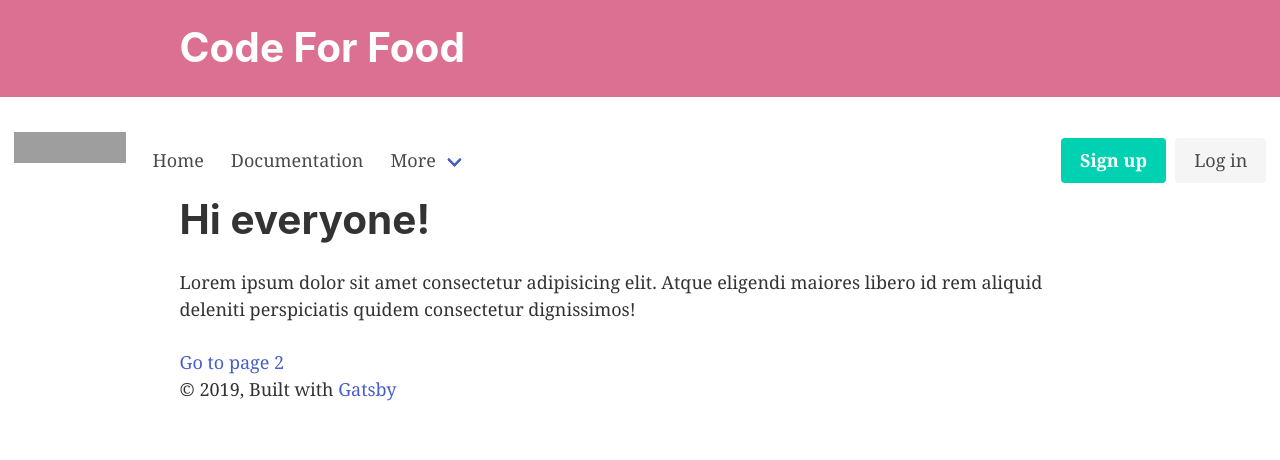
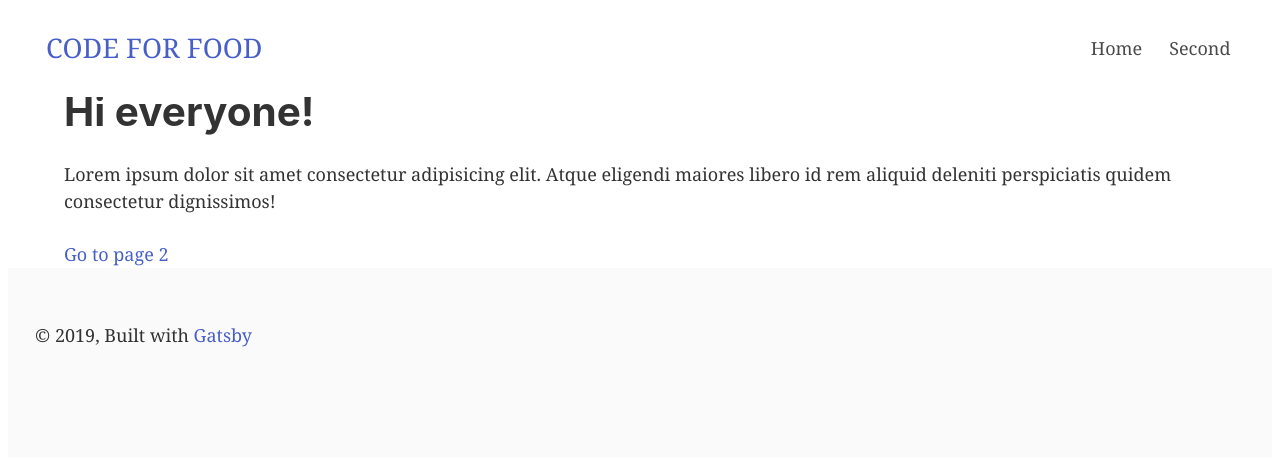
Before and after one commit to jesusbibieca/code-for-food, a Gatsby site: page / in a window 1280 px wide. Built offline with nearby package versions, Linux system fonts and the light colour scheme; Gatsby itself is replaced by a stand-in of ours; grey boxes are pictures that could not be loaded.

Commit message:
Creating navbar (#3)
* navbar mostly done

* adding space to the sides

* missing eof line

* clean up

* missing extra line

```diff
--- a/gatsby-config.js
+++ b/gatsby-config.js
@@ -27,9 +27,9 @@ module.exports = {
         display: `minimal-ui`,
         icon: `src/images/gatsby-icon.png`, // This path is relative to the root of the site.
       },
-    },
+    }
     // this (optional) plugin enables Progressive Web App + Offline functionality
     // To learn more, visit: https://gatsby.dev/offline
     // `gatsby-plugin-offline`,
-  ],
-}
+  ]
+};
--- /dev/null
+++ b/src/components/burger.js
@@ -0,0 +1,27 @@
+import React from 'react';
+import PropTypes from 'prop-types';
+import './burger.scss';
+
+const Burger = ({ onClick, isActive }) => (
+  <button
+    onClick={onClick}
+    className={`navbar-burger white ${isActive ? 'is-active' : ''}`}
+    aria-label="menu"
+    aria-expanded="false"
+  >
+    <span aria-hidden="true" />
+    <span aria-hidden="true" />
+    <span aria-hidden="true" />
+  </button>
+);
+
+Burger.propTypes = {
+  onClick: PropTypes.func.isRequired,
+  isActive: PropTypes.bool.isRequired,
+};
+
+Burger.defaultProps = {
+  isActive: false,
+};
+
+export default Burger;
--- /dev/null
+++ b/src/components/burger.scss
@@ -0,0 +1,3 @@
+.white {
+  border-color: #fff;
+}
--- a/src/components/header.js
+++ b/src/components/header.js
@@ -1,47 +1,26 @@
-import { Link } from 'gatsby';
-import PropTypes from 'prop-types';
+import { StaticQuery, graphql } from 'gatsby';
 import React from 'react';
 
 import Navbar from './navbar';
+import config from '../utils/config';
 
-const Header = ({ siteTitle }) => (
-  <>
-    <header
-      style={{
-        background: `palevioletred`,
-        marginBottom: `1.45rem`,
-      }}
-    >
-      <div
-        style={{
-          margin: `0 auto`,
-          maxWidth: 960,
-          padding: `1.45rem 1.0875rem`,
-        }}
-      >
-        <h1 style={{ margin: 0 }}>
-          <Link
-            to="/"
-            style={{
-              color: `white`,
-              textDecoration: `none`,
-            }}
-          >
-            {siteTitle}
-          </Link>
-        </h1>
-      </div>
-    </header>
-    <Navbar />
-  </>
+const Header = () => (
+  <StaticQuery
+    query={graphql`
+      query SiteTitleQuery {
+        site {
+          siteMetadata {
+            title
+          }
+        }
+      }
+    `}
+    render={({ site: { siteMetadata } }) => (
+      <header>
+        <Navbar title={siteMetadata.title} links={config.navbarLinks} />
+      </header>
+    )}
+  />
 );
 
-Header.propTypes = {
-  siteTitle: PropTypes.string,
-};
-
-Header.defaultProps = {
-  siteTitle: ``,
-};
-
 export default Header;
--- a/src/components/layout.js
+++ b/src/components/layout.js
@@ -1,49 +1,21 @@
-/**
- * Layout component that queries for data
- * with Gatsby's StaticQuery component
- *
- * See: https://www.gatsbyjs.org/docs/static-query/
- */
-
 import React from 'react';
 import PropTypes from 'prop-types';
-import { StaticQuery, graphql } from 'gatsby';
 
 import Header from './header';
 import './layout.scss';
 
 const Layout = ({ children }) => (
-  <StaticQuery
-    query={graphql`
-      query SiteTitleQuery {
-        site {
-          siteMetadata {
-            title
-          }
-        }
-      }
-    `}
-    render={data => (
-      <>
-        <Header siteTitle={data.site.siteMetadata.title} />
-        <div
-          style={{
-            margin: `0 auto`,
-            maxWidth: 960,
-            padding: `0px 1.0875rem 1.45rem`,
-            paddingTop: 0,
-          }}
-        >
+  <div className="is-fixed-top top-workaround">
+    <Header />
+    <div className="container">
       <main>{children}</main>
-          <footer>
+    </div>
+    <footer className="footer">
       © {new Date().getFullYear()}, Built with
       {` `}
       <a href="https://www.gatsbyjs.org">Gatsby</a>
     </footer>
   </div>
-      </>
-    )}
-  />
 );
 
 Layout.propTypes = {
--- a/src/components/layout.scss
+++ b/src/components/layout.scss
@@ -6,7 +6,7 @@ html {
   -webkit-text-size-adjust: 100%;
 }
 body {
-  margin: 0;
+  margin: 0 8px;
   -webkit-font-smoothing: antialiased;
   -moz-osx-font-smoothing: grayscale;
 }
@@ -622,3 +622,7 @@ pre tt:after {
     font-size: 100%;
   }
 }
+
+.top-workaround {
+  padding-top: 90px;
+}
--- a/src/components/navbar.js
+++ b/src/components/navbar.js
@@ -1,65 +1,57 @@
-import React from 'react';
+import React, { Component } from 'react';
+import { Link } from 'gatsby';
+import PropTypes from 'prop-types';
+import './navbar.scss';
 
-const Navbar = () => (
-  <nav class="navbar" role="navigation" aria-label="main navigation">
-    <div class="navbar-brand">
-      <a class="navbar-item" href="https://bulma.io">
-        <img
-          src="https://bulma.io/images/bulma-logo.png"
-          alt="site logo"
-          width="112"
-          height="28"
-        />
-      </a>
-    </div>
+import Burger from './burger';
 
-    <div class="navbar-menu">
-      <div class="navbar-start">
-        <a href="/" class="navbar-item">
-          Home
-        </a>
+class Navbar extends Component {
+  state = {
+    active: false,
+  };
 
-        <a href="/" class="navbar-item">
-          Documentation
-        </a>
+  toogle = () => {
+    this.setState({ active: !this.state.active });
+  };
 
-        <div class="navbar-item has-dropdown is-hoverable">
-          <a href="/" class="navbar-link">
-            More
-          </a>
+  render() {
+    const { title, links } = this.props;
+    const { active } = this.state;
 
-          <div class="navbar-dropdown">
-            <a href="/" class="navbar-item">
-              About
-            </a>
-            <a href="/" class="navbar-item">
-              Jobs
-            </a>
-            <a href="/" class="navbar-item">
-              Contact
-            </a>
-            <hr class="navbar-divider" />
-            <a href="/" class="navbar-item">
-              Report an issue
-            </a>
+    return (
+      <nav
+        className="navbar is-fixed-top is-spaced"
+        role="navigation"
+        aria-label="main navigation"
+      >
+        <div className="navbar-brand">
+          <Link to="/" className="logo is-uppercase">
+            {title}
+          </Link>
+          <Burger onClick={this.toogle} isActive={active} />
+        </div>
+
+        <div className={`navbar-menu ${active ? 'is-active' : ''}`}>
+          <div className="navbar-end">
+            {links.map(link => (
+              <Link to={link.slug} className="navbar-item" key={link.name}>
+                {link.name}
+              </Link>
+            ))}
           </div>
         </div>
-      </div>
+      </nav>
+    );
+  }
+}
 
-      <div class="navbar-end">
-        <div class="navbar-item">
-          <div class="buttons">
-            <a href="/" class="button is-primary">
-              <strong>Sign up</strong>
-            </a>
-            <a href="/" class="button is-light">
-              Log in
-            </a>
-          </div>
-        </div>
-      </div>
-    </div>
-  </nav>
-);
+Navbar.propTypes = {
+  title: PropTypes.string,
+  links: PropTypes.array.isRequired,
+};
+
+Navbar.defaultProps = {
+  title: ``,
+};
 
 export default Navbar;
--- /dev/null
+++ b/src/components/navbar.scss
@@ -0,0 +1,4 @@
+.logo {
+  margin: 10px;
+  font-size: 1.5rem;
+}
--- /dev/null
+++ b/src/utils/config.js
@@ -0,0 +1,12 @@
+module.exports = {
+  navbarLinks: [
+    {
+      name: 'Home',
+      slug: '/',
+    },
+    {
+      name: 'Second',
+      slug: '/page-2',
+    },
+  ],
+};
```
Also changed, not shown: src/images/hero-image.jpg (added). Lines whose indentation alone changed are shown as unchanged.
